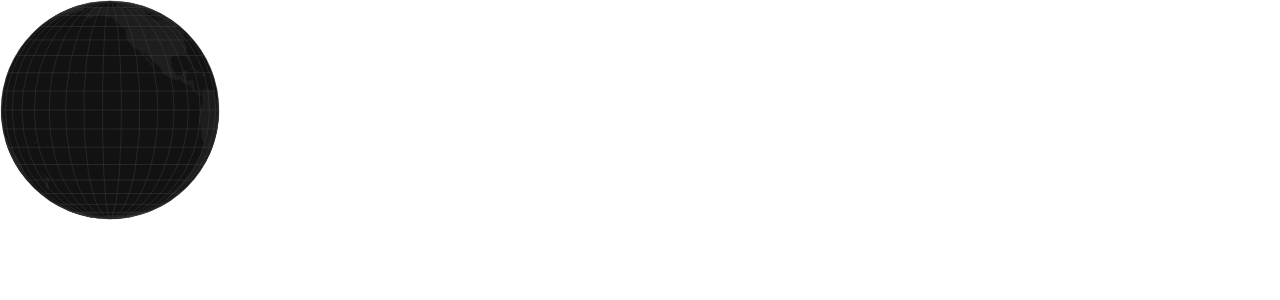
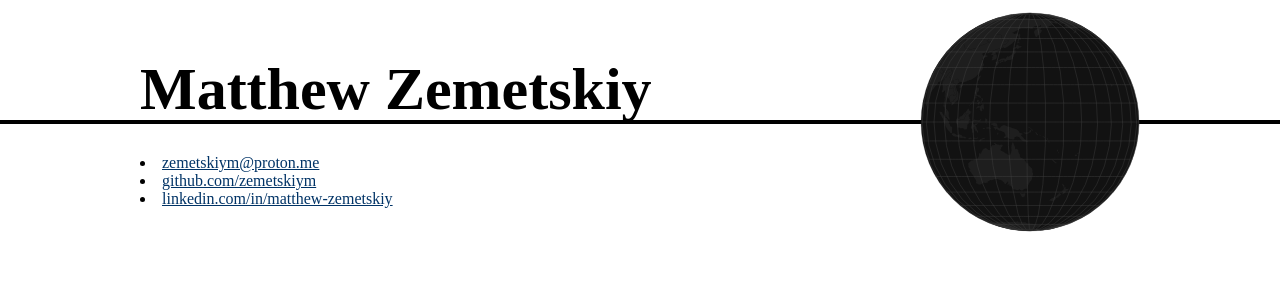
Before and after one commit to zemetskiym/zemetskiym-portfolio, a Next.js app: page / in a window 1280 px wide. Shown: the top 300 px of the page. Built offline with nearby package versions, Linux system fonts and the light colour scheme.

Commit message:
Feat: add Header.tsx with name and contact

```diff
--- a/src/components/Header.tsx
+++ b/src/components/Header.tsx
@@ -1,10 +1,20 @@
 import styles from "../styles/components/Header.module.css";
 import Globe from "./Globe";
+import Link from "next/link";
 
 export default function Header (): JSX.Element {
     return (
         <header id={styles.header}>
-            <Globe />
+            <h1 id={styles.title}>Matthew Zemetskiy</h1>
+            <div id={styles.globeContainer}>
+                <Globe />
+            </div>
+            <hr id={styles.hr} />
+            <ul id={styles.contacts}>
+                <li><Link href="mailto:zemetskiym@proton.me" target="_blank">zemetskiym@proton.me</Link></li>
+                <li><Link href="https://github.com/zemetskiym" target="_blank">github.com/zemetskiym</Link></li>
+                <li><Link href="https://www.linkedin.com/in/matthew-zemetskiy/" target="_blank">linkedin.com/in/matthew-zemetskiy</Link></li>
+            </ul>
         </header>
     );
 };
--- a/src/styles/components/Header.module.css
+++ b/src/styles/components/Header.module.css
@@ -0,0 +1,37 @@
+#header {
+    display: flex;
+    flex-direction: column;
+    align-items: center;
+}
+
+#title {
+    width: 1000px;
+    color: #000000;
+    font-size: 60px;
+    height: 75px;
+    vertical-align: bottom;
+    margin-top: 55px;
+}
+
+#hr {
+    height: 4px;
+    width: 100%;
+    background-color: #000000;
+    margin-top: -10px;
+}
+
+#globeContainer {
+    width: 1000px;
+    position: absolute;
+    display: flex;
+    align-items: center;
+    justify-content: flex-end;
+    padding-top: 12px;
+}
+
+#contacts {
+    margin-top: 30px;
+    width: 1000px;
+    list-style-type: disc;
+    list-style-position: inside;
+}
```
